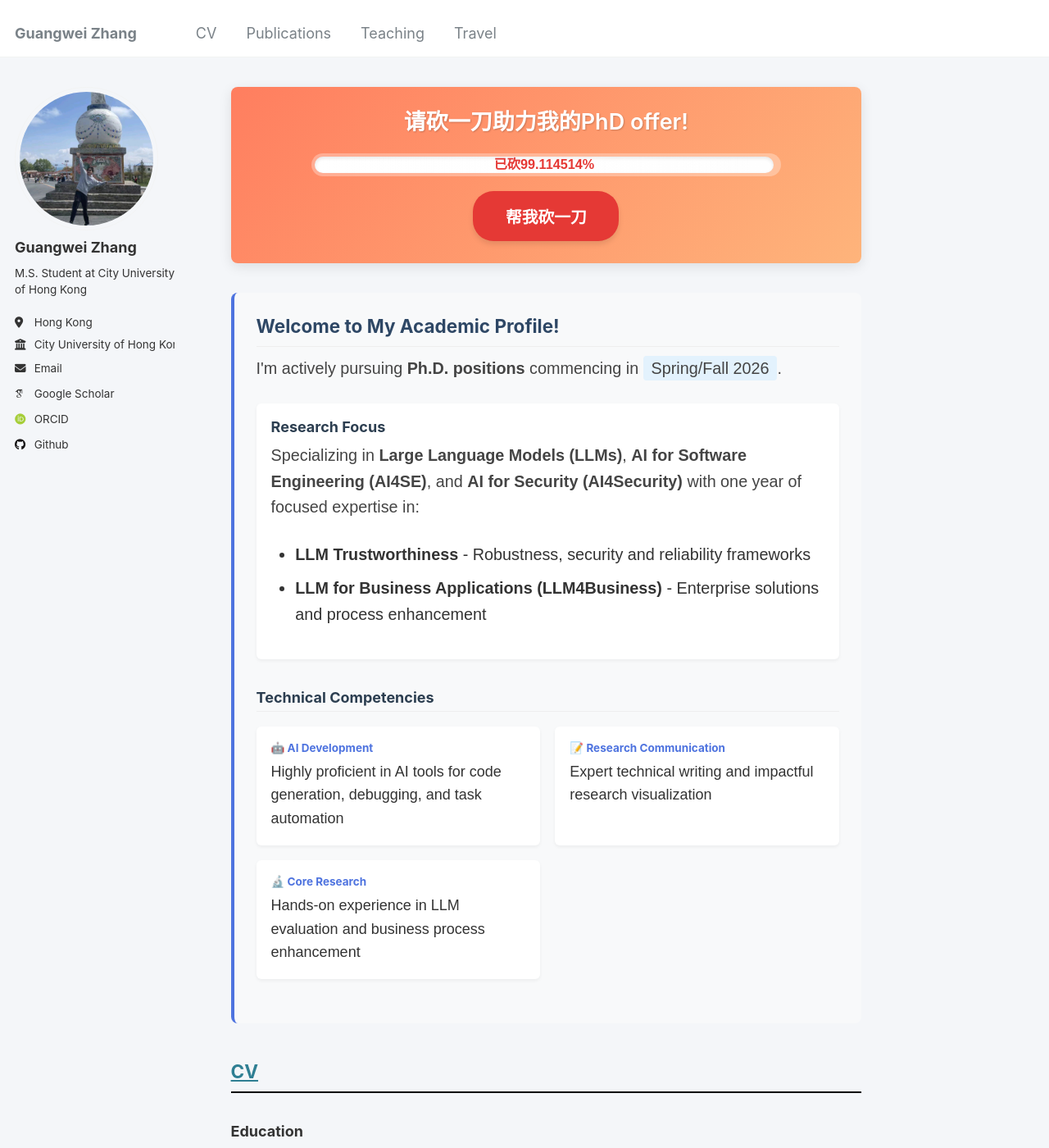
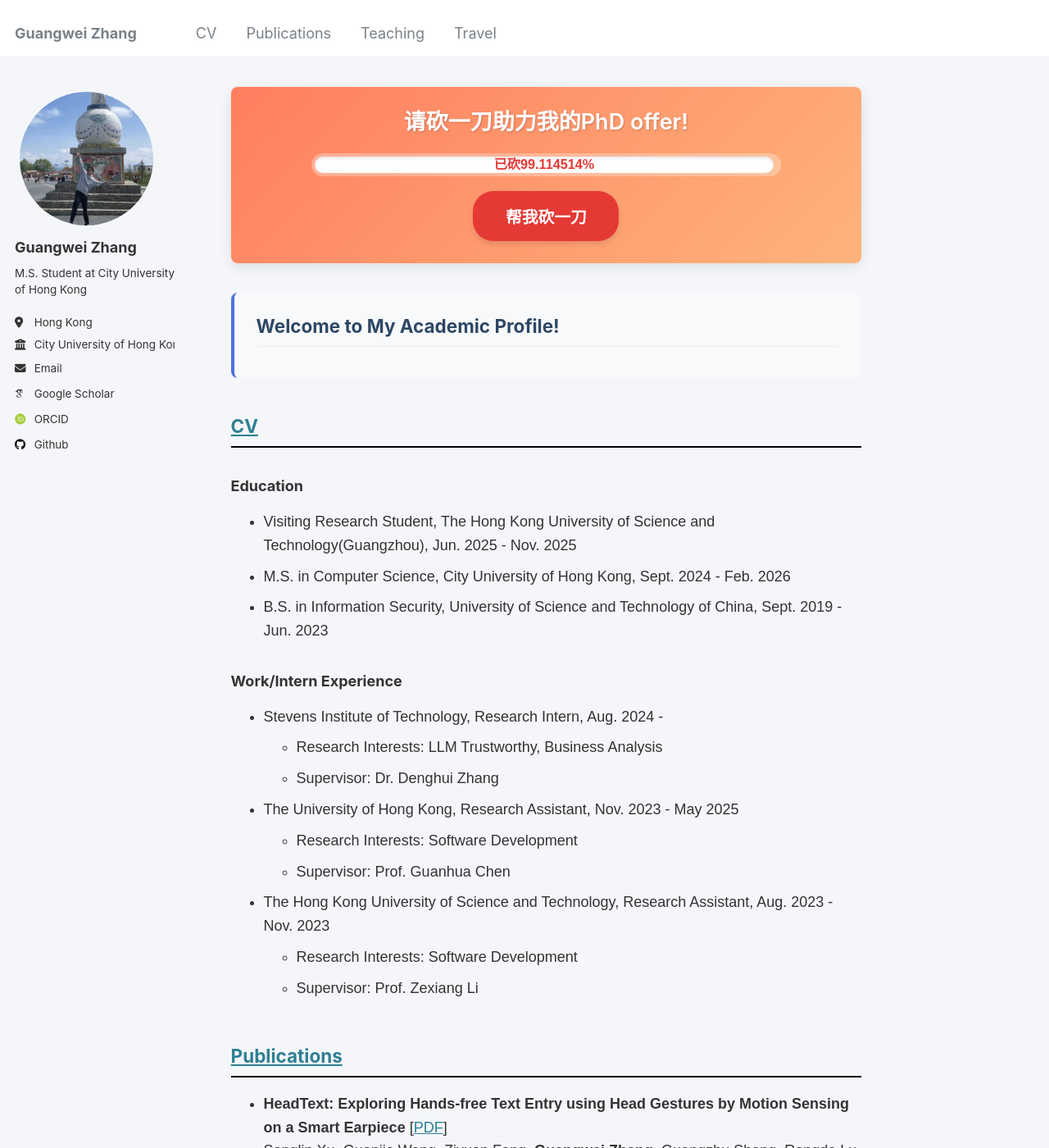
Before and after one commit to changhu73/changhu73.github.io, a Jekyll site: the page built from index.md, in a window 1280 px wide and 1400 px high. Shown: the whole window at 82% size. Built offline with Jekyll 4.4.1, drawn with Linux system fonts in a browser that asks for light colours; some web fonts are replaced.

Commit message:
Update index.md

```diff
--- a/index.md
+++ b/index.md
@@ -147,42 +147,6 @@ author_profile: true
       Welcome to My Academic Profile!
     </h2>
 
-    <div style="margin-bottom: 1.2em;">
-      <p style="font-size: 1.1em; color: #444; line-height: 1.6;">
-        I'm actively pursuing <strong>Ph.D. positions</strong> commencing in <span style="background-color: #e3f2fd; padding: 0.2em 0.5em; border-radius: 4px;">Spring/Fall 2026</span>.
-      </p>
-    </div>
-
-    <div style="margin-bottom: 1.5em; background: white; padding: 1em; border-radius: 6px; box-shadow: 0 2px 4px rgba(0,0,0,0.05);">
-      <h3 style="color: #2c3e50; margin-top: 0;">Research Focus</h3>
-      <p style="font-size: 1.1em; color: #444; line-height: 1.6;">
-        Specializing in <strong>Large Language Models (LLMs)</strong>,
-        <strong>AI for Software Engineering (AI4SE)</strong>, and
-        <strong>AI for Security (AI4Security)</strong> with one year of focused expertise in:
-      </p>
-      <ul style="padding-left: 1.5em; font-size: 1.1em;">
-        <li style="margin-bottom: 0.5em;"><strong>LLM Trustworthiness</strong> - Robustness, security and reliability frameworks</li>
-        <li><strong>LLM for Business Applications (LLM4Business)</strong> - Enterprise solutions and process enhancement</li>
-      </ul>
-    </div>
-
-    <div style="margin-bottom: 1.5em;">
-      <h3 style="color: #2c3e50; border-bottom: 1px solid #eee; padding-bottom: 0.3em;">Technical Competencies</h3>
-      <div style="display: grid; grid-template-columns: repeat(auto-fit, minmax(300px, 1fr)); gap: 1em; margin-top: 1em;">
-        <div style="background: white; padding: 1em; border-radius: 6px; box-shadow: 0 2px 4px rgba(0,0,0,0.05);">
-          <h4 style="margin-top: 0; color: #4e73df;">🤖 AI Development</h4>
-          <p style="margin-bottom: 0;">Highly proficient in AI tools for code generation, debugging, and task automation</p>
-        </div>
-        <div style="background: white; padding: 1em; border-radius: 6px; box-shadow: 0 2px 4px rgba(0,0,0,0.05);">
-          <h4 style="margin-top: 0; color: #4e73df;">📝 Research Communication</h4>
-          <p style="margin-bottom: 0;">Expert technical writing and impactful research visualization</p>
-        </div>
-        <div style="background: white; padding: 1em; border-radius: 6px; box-shadow: 0 2px 4px rgba(0,0,0,0.05);">
-          <h4 style="margin-top: 0; color: #4e73df;">🔬 Core Research</h4>
-          <p style="margin-bottom: 0;">Hands-on experience in LLM evaluation and business process enhancement</p>
-        </div>
-      </div>
-    </div>
 
   </div>
 
```
